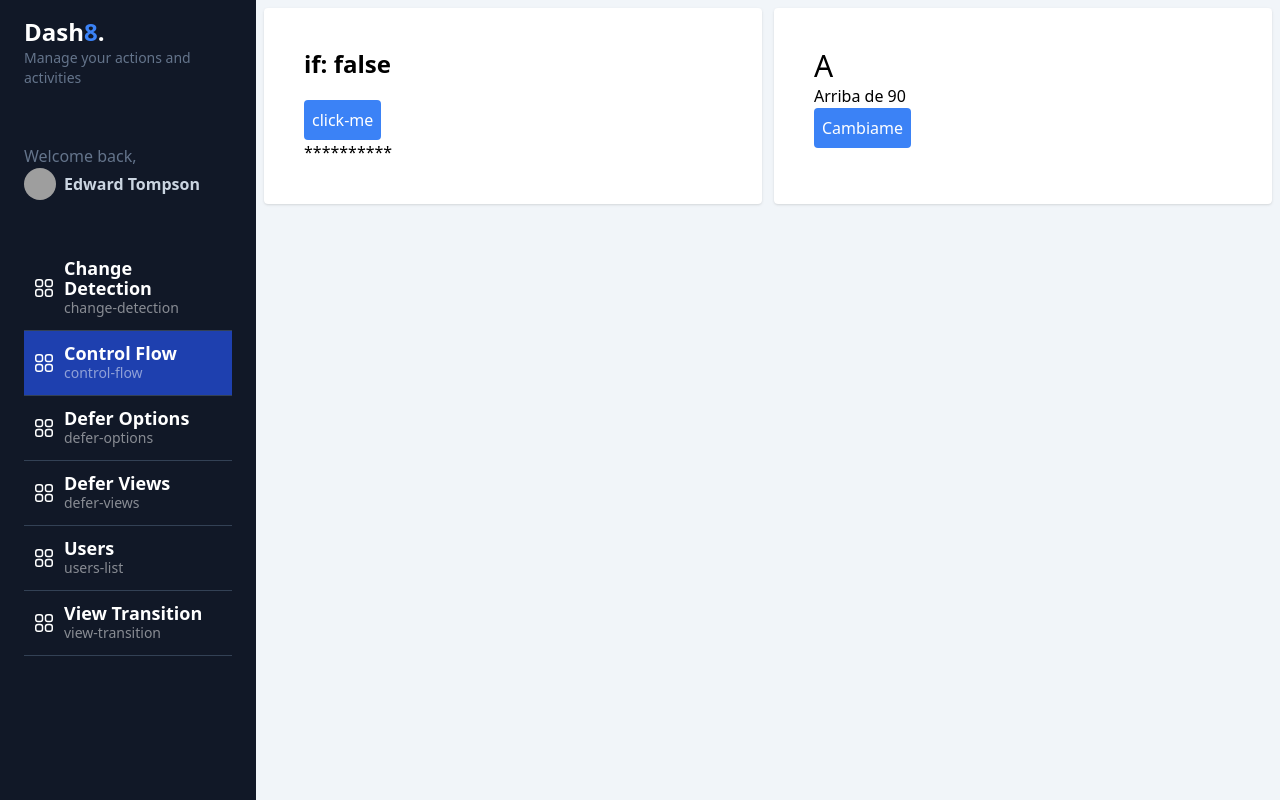
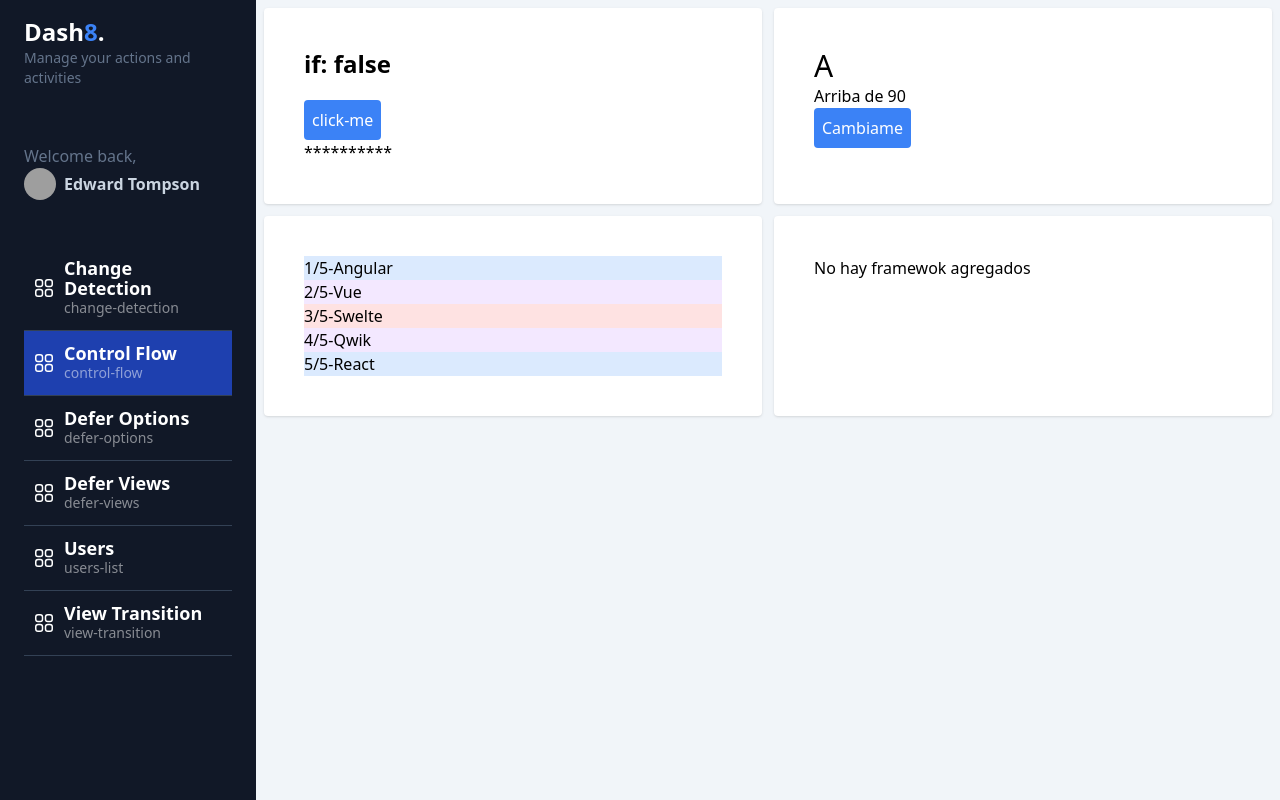
Before and after one commit to VictorCarmonaMoraza/Angular17StandaloneFH, an Angular app: page /dashboard/control-flow in a window 1280 px wide. Built offline with nearby package versions, Linux system fonts and the light colour scheme; grey boxes are pictures that could not be loaded.

Commit message:
Control Flow - @For

```diff
--- a/src/app/dashboard/pages/control-flow/control-flow.component.html
+++ b/src/app/dashboard/pages/control-flow/control-flow.component.html
@@ -32,5 +32,34 @@
     <button class="p-2 bg-blue-500 rounded text-white" (click)="changeLetter()">Cambiame</button>
   </div>
 
+  <!--Parte 3-->
+  <!--@For-->
+  <div class="bg-white rounded shadow p-10">
+    <!--Lista ordenado-->
+    <ul>
+      @for (framework of frameworks(); track framework; let i=$index, first=$first, last=$last, even=$even,odd=$odd, count=$count) {
+      <li [class]="{'bg-red-100':even && !first && !last,
+      'bg-purple-100':odd && !first && !last,
+      'bg-blue-100': first || last,}"
+      >
+        {{i + 1}}/{{count}}-{{framework}}
+      </li>
+      }
+    </ul>
+  </div>
+
+  <div class="bg-white rounded shadow p-10">
+    <!--Lista ordenado-->
+    <ul>
+      @for (framework of frameworks2(); track framework) {
+      <li>
+        {{framework}}
+      </li>
+      }@empty {
+      <li>No hay framewok agregados</li>
+      }
+    </ul>
+  </div>
+
 
 </section>
--- a/src/app/dashboard/pages/control-flow/control-flow.component.ts
+++ b/src/app/dashboard/pages/control-flow/control-flow.component.ts
@@ -16,6 +16,9 @@
   public showContent = signal(false);
   public grade = signal<Grade>('A');
 
+  public frameworks = signal(['Angular','Vue','Swelte','Qwik','React'])
+  public frameworks2 = signal([])
+
 
   public toggleContent() {
 
```
